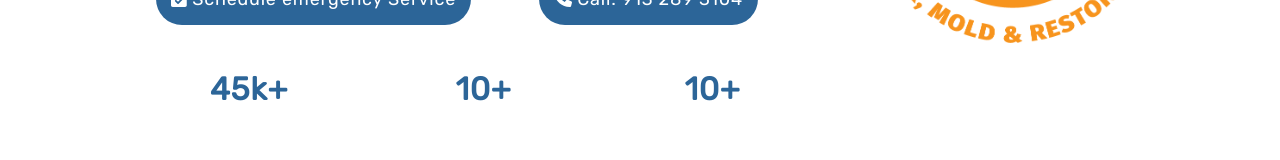
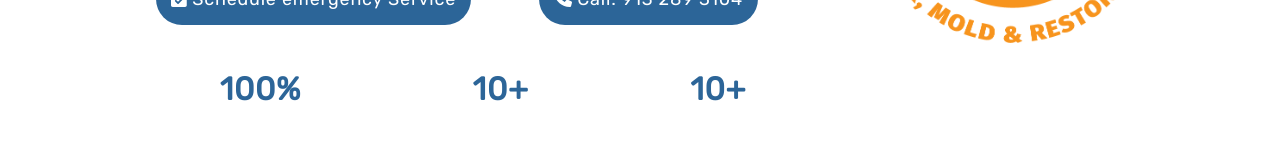
Before and after one commit to Jordan-Barnes-Portfolio/HFRWebsite, a React (Create React App) app: page / in a window 1280 px wide. Shown: the part 524-684 px from the top of the page. Built offline with nearby package versions, Linux system fonts and the light colour scheme.

Commit message:
Changed 45k customers recieved

```diff
--- a/src/Components/Hero.js
+++ b/src/Components/Hero.js
@@ -86,8 +86,8 @@ function Hero() {
             </div>
             <div className="text-stats">
               <div className="text-stats-container">
-                <p>45k+</p>
-                <p>Received Customers</p>
+                <p>100%</p>
+                <p>Guaranteed Satisfaction</p>
               </div>
 
               <div className="text-stats-container">
```
